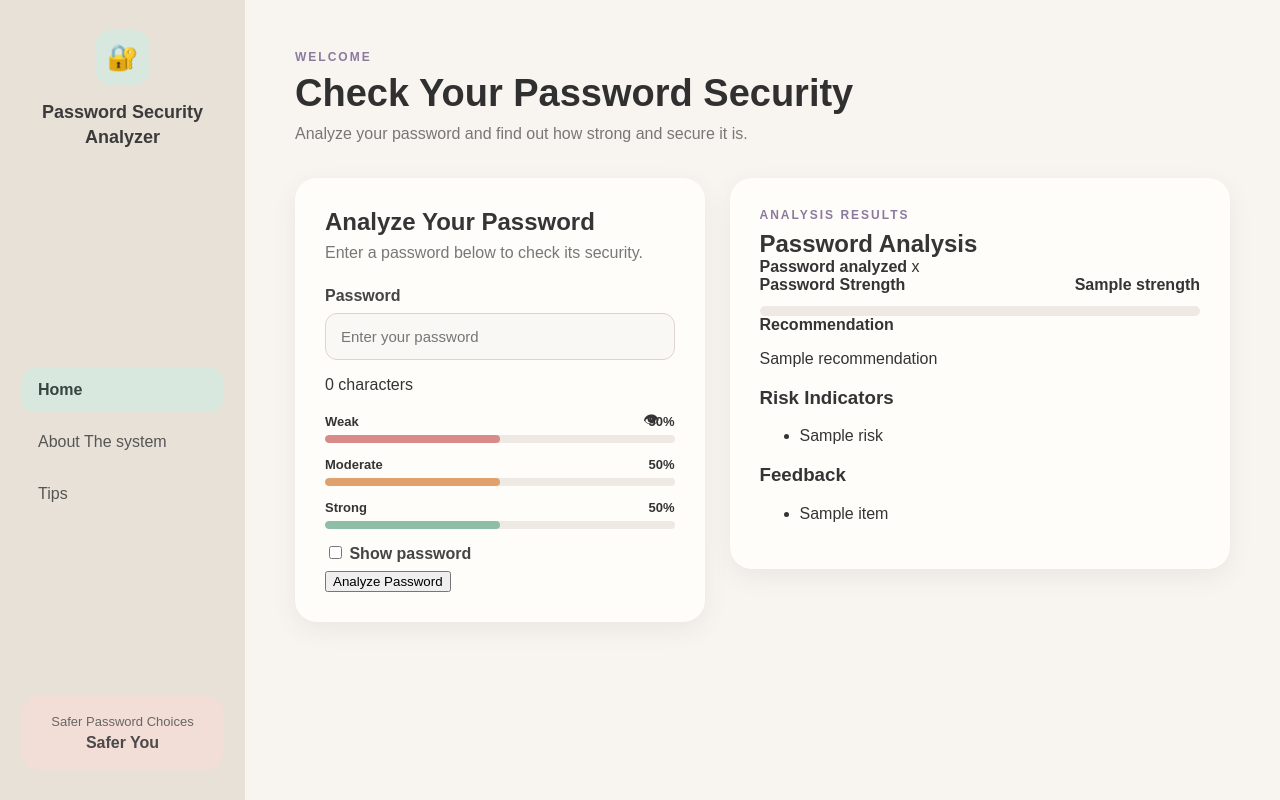
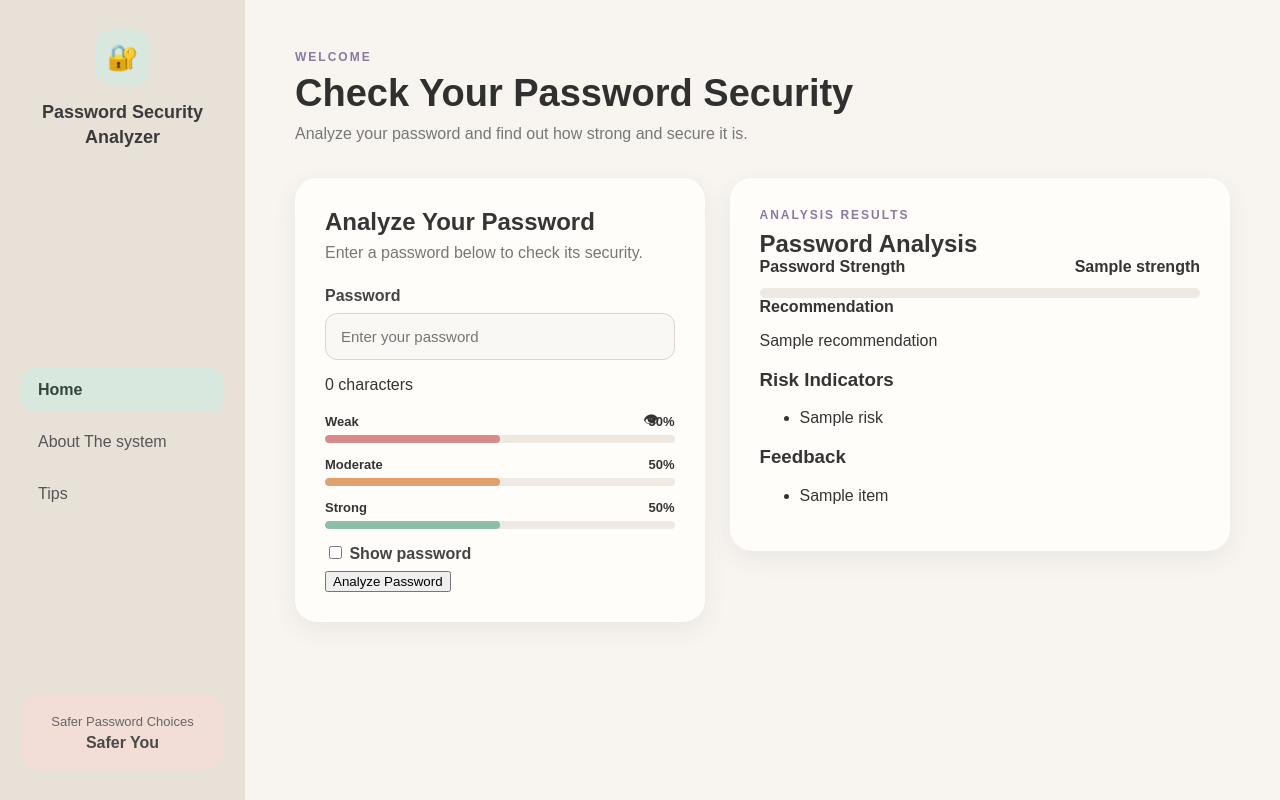
Before and after one commit to chioma-sudo/PasswordAnalyzer, a Flask app: template Templates/index.html in a window 1280 px wide. Run offline with Flask 3, Linux system fonts and the light colour scheme; the template is opened without the code that fills it: most values are stand-ins (such as "Sample title", 1, 10 or a date in 2020).

Commit message:
fix: remove password display from results page
Removed analyzed password display section from HTML because it is not in use, it keeps the code secure and maintainable.

```diff
--- a/Templates/index.html
+++ b/Templates/index.html
@@ -130,11 +130,6 @@
                     <div class="results-header">
                         <p class="eyebrow">ANALYSIS RESULTS</p>
                         <h2>Password Analysis</h2>
-                    </div>
-
-                    <div class="analyzed-password">
-                        <strong>Password analyzed</strong>
-                        <span>{{ password }}</span>
                     </div>
 
 
```
